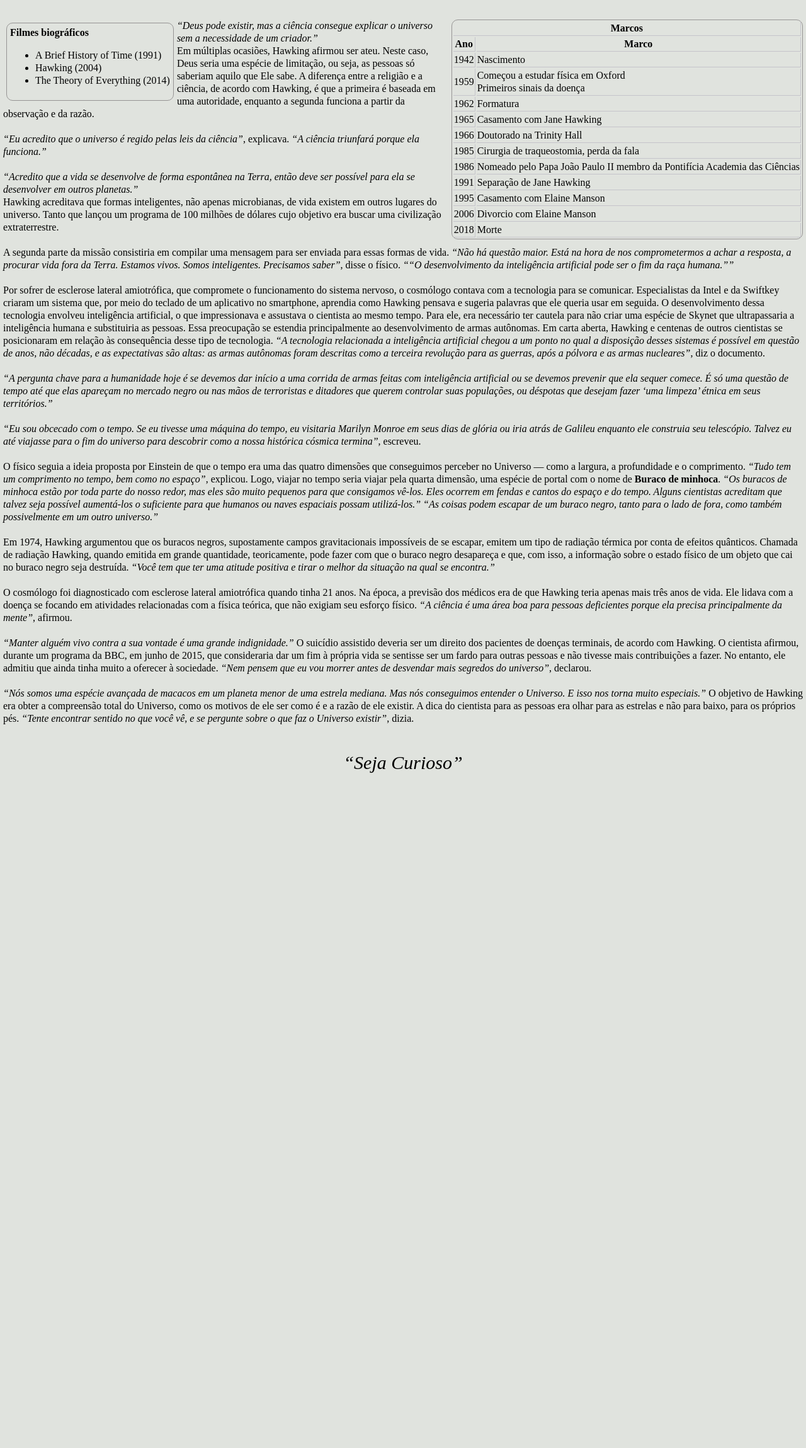
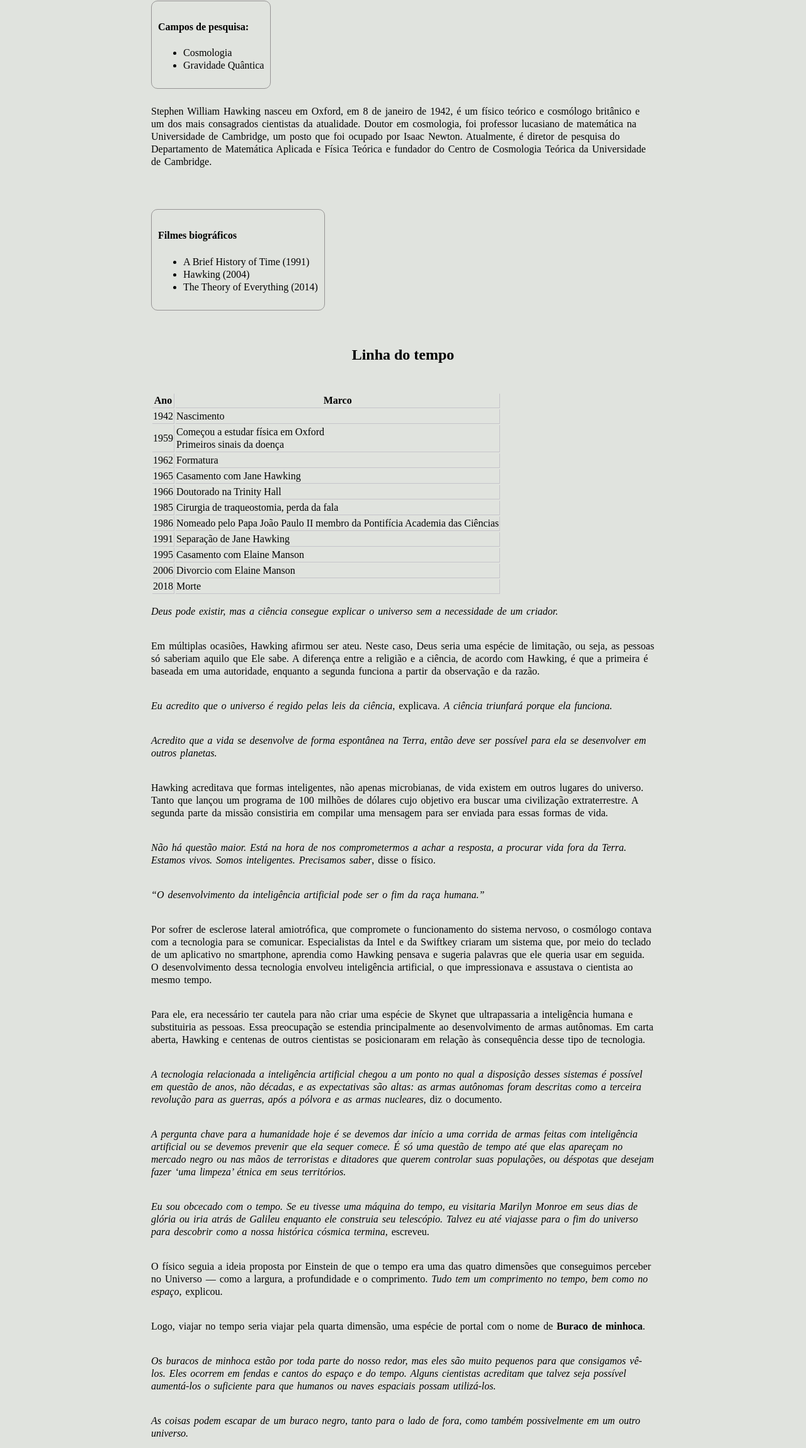
Before and after one commit to rodolforios/TTTecnology.github.io, a plain HTML site: page index.html in a window 1280 px wide. Shown: the part 501-2800 px from the top of the page at 63% size. Before the commit the page ends 1777 px from the top, so only its background shows below. Drawn offline with Linux system fonts and the light colour scheme; a web font is replaced by a local one.

Commit message:
Atualização
Posicionei melhor os elementos, e removi códigos desnecessário ou em excesso.

```diff
--- a/index.html
+++ b/index.html
@@ -1,5 +1,8 @@
 <!doctype HTML>
 <html lang="pt-BR">
+<meta http-equiv="X-UA-Compatible" content="IE=edge">
+<meta name="viewport" content="width=device-width, initial-scale=1.0">
+
 <head>
     <title>Tributo a Stephen Hawking</title>
     <meta charset="UTF-8" />
@@ -8,18 +11,23 @@
     <link rel="preconnect" href="https://fonts.gstatic.com" crossorigin>
     <link href="https://fonts.googleapis.com/css2?family=Uchen&display=swap" rel="stylesheet">
 </head>
+
 <body>
-        <header style="text-align:center" >
+    <header>
         <h1>Tributo à Stephen Hawking</h1>
-            <img src="https://pbs.twimg.com/profile_images/589926106221936640/YjN9bPrP_400x400.jpg"/>
-            <h5>Um homem que revolucionou o seu tempo</h5>
+        <img src="https://pbs.twimg.com/profile_images/589926106221936640/YjN9bPrP_400x400.jpg"
+            alt="foto de Stephen Hawking" />
+        <h2>Um homem que revolucionou o seu tempo</h2>
     </header>
-        <div id="inicio">
-            <div><h4>Campos de pesquisa:</h4>
-                <ul title="Campos de Pesquisa">
+    <main>
+        <div class="caixa">
+            <div>
+                <h4>Campos de pesquisa:</h4>
+                <ul>
                     <li>Cosmologia</li>
                     <li>Gravidade Quântica</li>
                 </ul>
+            </div>
         </div>
         <p>
             Stephen William Hawking nasceu em Oxford,
@@ -34,10 +42,10 @@
             fundador do Centro de Cosmologia Teórica da
             Universidade de Cambridge.
         </p>
-        </div>
+
         <br />
-        <div id="tabelas">
-        <div id="filmes">
+
+        <div class="caixa">
             <h4>Filmes biográficos</h4>
             <ul>
                 <li>A Brief History of Time (1991)</li>
@@ -45,8 +53,13 @@
                 <li>The Theory of Everything (2014)</li>
             </ul>
         </div>
-        <table id="marcos">
-            <tr><th colspan="2">Marcos</th></tr>
+
+        <h2 id="linhaDoTempo">Linha do tempo</h2>
+
+        <table>
+
+
+
             <tr>
                 <th>Ano</th>
                 <th>Marco</th>
@@ -96,64 +109,143 @@
                 <td>Morte</td>
             </tr>
         </table>
-        <p><cite>Deus pode existir, mas a ciência consegue explicar o universo sem a necessidade de um criador.</cite> <br />
-            Em múltiplas ocasiões, Hawking afirmou ser ateu. Neste caso, Deus seria uma espécie de limitação, ou seja, as pessoas só saberiam
-            aquilo que Ele sabe. A diferença entre a religião e a ciência, de acordo com Hawking, é que a primeira é baseada em uma autoridade,
-            enquanto a segunda funciona a partir da observação e da razão.
-            <br /><br /><cite>Eu acredito que o universo é regido pelas leis da ciência</cite>, explicava. <cite>A ciência triunfará porque
-            ela funciona.</cite>
-            <br /><br /><cite>Acredito que a vida se desenvolve de forma espontânea na Terra, então deve ser possível para ela se desenvolver
-            em outros planetas.</cite><br />
-            Hawking acreditava que formas inteligentes, não apenas microbianas, de vida existem em outros lugares do universo. Tanto que lançou
-            um programa de 100 milhões de dólares cujo objetivo era buscar uma civilização extraterrestre.
-            <br /><br />A segunda parte da missão consistiria em compilar uma mensagem para ser enviada para essas formas de vida.
-            <cite>Não há questão maior. Está na hora de nos comprometermos a achar a resposta, a procurar vida fora da Terra. Estamos vivos. Somos
-            inteligentes. Precisamos saber</cite>, disse o físico.
-            <cite>“O desenvolvimento da inteligência artificial pode ser o fim da raça humana.”</cite><br /><br />
-            Por sofrer de esclerose lateral amiotrófica, que compromete o funcionamento do sistema nervoso, o cosmólogo contava com a tecnologia
-            para se comunicar. Especialistas da Intel e da Swiftkey criaram um sistema que, por meio do teclado de um aplicativo no smartphone,
-            aprendia como Hawking pensava e sugeria palavras que ele queria usar em seguida. O desenvolvimento dessa tecnologia envolveu
-            inteligência artificial, o que impressionava e assustava o cientista ao mesmo tempo.
+        <p>
+            <cite>Deus pode existir, mas a ciência consegue explicar o universo sem a necessidade de um
+                criador.</cite>
+        </p>
+        <p>
+            Em múltiplas ocasiões, Hawking afirmou ser ateu. Neste caso, Deus seria uma espécie de limitação, ou
+            seja, as pessoas só saberiam aquilo que Ele sabe. A diferença entre a religião e a ciência, de acordo com
+            Hawking, é que a primeira é
+            baseada em uma autoridade, enquanto a segunda funciona a partir da observação e da razão.
+        </p>
+        <p>
+            <cite>Eu acredito que o universo é regido pelas leis da ciência</cite>, explicava. <cite>A
+                ciência triunfará porque ela funciona.</cite>
+        </p>
+        <p>
+            <cite>Acredito que a vida se desenvolve de forma espontânea na Terra, então deve ser
+                possível para ela se desenvolver em outros planetas.</cite>
+        </p>
+        <p>
+            Hawking acreditava que formas inteligentes, não apenas microbianas, de vida existem em outros lugares do
+            universo. Tanto que lançou um programa de 100 milhões de dólares cujo objetivo era buscar uma civilização
+            extraterrestre.
+            A segunda parte da missão consistiria em compilar uma mensagem para ser enviada para essas
+            formas de vida.
+        </p>
+        <p>
+            <cite>Não há questão maior. Está na hora de nos comprometermos a achar a resposta, a procurar vida fora
+                da Terra. Estamos vivos. Somos inteligentes. Precisamos saber</cite>, disse o físico.
+        </p>
+        <p><cite>“O desenvolvimento da inteligência artificial pode ser o fim da raça humana.”</cite></p>
+        <p>
+            Por sofrer de esclerose lateral amiotrófica, que compromete o funcionamento do sistema nervoso, o
+            cosmólogo contava com a tecnologia para se comunicar. Especialistas da Intel e da Swiftkey criaram um
+            sistema que, por meio do teclado de
+            um aplicativo no smartphone, aprendia como Hawking pensava e sugeria palavras que ele queria usar em
+            seguida. O desenvolvimento dessa
+            tecnologia envolveu inteligência artificial, o que impressionava e assustava o cientista ao mesmo tempo.
+        </p>
 
-            Para ele, era necessário ter cautela para não criar uma espécie de Skynet que ultrapassaria a inteligência humana e substituiria as
-            pessoas. Essa preocupação se estendia principalmente ao desenvolvimento de armas autônomas. Em carta aberta, Hawking e centenas de
-            outros cientistas se posicionaram em relação às consequência desse tipo de tecnologia.
-            <cite>A tecnologia relacionada a inteligência artificial chegou a um ponto no qual a disposição desses sistemas é possível em questão
-            de anos, não décadas, e as expectativas são altas: as armas autônomas foram descritas como a terceira revolução para as guerras, após a
-            pólvora e as armas nucleares</cite>, diz o documento.<br /><br />
-            <cite>A pergunta chave para a humanidade hoje é se devemos dar início a uma corrida de armas feitas com inteligência artificial ou se
-            devemos prevenir que ela sequer comece. É só uma questão de tempo até que elas apareçam no mercado negro ou nas mãos de terroristas e
-            ditadores que querem controlar suas populações, ou déspotas que desejam fazer ‘uma limpeza’ étnica em seus territórios.</cite>
+        <p>
+            Para ele, era necessário ter cautela para não criar uma espécie de Skynet que ultrapassaria a
+            inteligência humana e substituiria as pessoas. Essa preocupação se estendia principalmente ao
+            desenvolvimento de armas autônomas. Em carta aberta, Hawking e centenas de outros cientistas se posicionaram
+            em relação às consequência desse tipo de
+            tecnologia.
+        </p>
+        <p>
+            <cite>A tecnologia relacionada a inteligência artificial chegou a um ponto no qual a disposição desses
+                sistemas é possível em questão de anos, não décadas, e as expectativas são altas: as armas autônomas
+                foram descritas como a
+                terceira revolução para as guerras, após a pólvora e as armas nucleares</cite>, diz o documento.
+        </p>
+        <p>
+            <cite>A pergunta chave para a humanidade hoje é se devemos dar início a uma corrida de armas feitas com
+                inteligência artificial ou se
+                devemos prevenir que ela sequer comece. É só uma questão de tempo até que elas apareçam no mercado
+                negro ou nas mãos de terroristas e
+                ditadores que querem controlar suas populações, ou déspotas que desejam fazer ‘uma limpeza’ étnica
+                em seus territórios.</cite>
+        </p>
 
-            <br /><br /><cite>Eu sou obcecado com o tempo. Se eu tivesse uma máquina do tempo, eu visitaria Marilyn Monroe em seus dias de
-            glória ou iria atrás de Galileu enquanto ele construia seu telescópio. Talvez eu até viajasse para o fim do universo para descobrir
-            como a nossa histórica cósmica termina</cite>, escreveu.
-            <br /><br />O físico seguia a ideia proposta por Einstein de que o tempo era uma das quatro dimensões que conseguimos perceber no
-            Universo — como a largura, a profundidade e o comprimento. <cite>Tudo tem um comprimento no tempo, bem como no espaço</cite>, explicou.
-            Logo, viajar no tempo seria viajar pela quarta dimensão, uma espécie de portal com o nome de <strong>Buraco de minhoca</strong>.
-            <cite>Os buracos de minhoca estão por toda parte do nosso redor, mas eles são muito pequenos para que consigamos vê-los. Eles ocorrem em
-            fendas e cantos do espaço e do tempo. Alguns cientistas acreditam que talvez seja possível aumentá-los o suficiente para que humanos ou
+        <p>
+            <cite>Eu sou obcecado com o tempo. Se eu tivesse uma máquina do tempo, eu visitaria Marilyn
+                Monroe em seus dias de glória ou iria atrás de Galileu enquanto ele construia seu telescópio. Talvez eu
+                até viajasse para o
+                fim do universo para descobrir como a nossa histórica cósmica termina</cite>, escreveu.
+        </p>
+        <p>
+            O físico seguia a ideia proposta por Einstein de que o tempo era uma das quatro dimensões
+            que conseguimos perceber no
+            Universo — como a largura, a profundidade e o comprimento. <cite>Tudo tem um comprimento no tempo, bem
+                como no espaço</cite>, explicou.
+        </p>
+        <p>
+            Logo, viajar no tempo seria viajar pela quarta dimensão, uma espécie de portal com o nome de
+            <strong>Buraco de minhoca</strong>.
+        </p>
+        <p>
+            <cite>Os buracos de minhoca estão por toda parte do nosso redor, mas eles são muito pequenos para que
+                consigamos vê-los. Eles ocorrem em
+                fendas e cantos do espaço e do tempo. Alguns cientistas acreditam que talvez seja possível
+                aumentá-los o suficiente para que humanos ou
                 naves espaciais possam utilizá-los.</cite>
-            <cite>As coisas podem escapar de um buraco negro, tanto para o lado de fora, como também possivelmente em um outro universo.</cite>
-            <br /><br />Em 1974, Hawking argumentou que os buracos negros, supostamente campos gravitacionais impossíveis de se escapar, emitem um tipo de radiação térmica por conta de efeitos quânticos. Chamada de radiação Hawking, quando emitida em grande quantidade, teoricamente, pode fazer com que o buraco negro desapareça e que, com isso, a informação sobre o estado físico de um objeto que cai no buraco negro seja destruída.
-            <cite>Você tem que ter uma atitude positiva e tirar o melhor da situação na qual se encontra.</cite><br /><br />
-            O cosmólogo foi diagnosticado com esclerose lateral amiotrófica quando tinha 21 anos. Na época, a previsão dos médicos era de que
-            Hawking teria apenas mais três anos de vida. Ele lidava com a doença se focando em atividades relacionadas com a física teórica,
-            que não exigiam seu esforço físico. <cite>A ciência é uma área boa para pessoas deficientes porque ela precisa principalmente da
-            mente</cite>, afirmou.<br /><br />
-            <cite>Manter alguém vivo contra a sua vontade é uma grande indignidade.</cite>
-            O suicídio assistido deveria ser um direito dos pacientes de doenças terminais, de acordo com Hawking. O cientista afirmou, durante
-            um programa da BBC, em junho de 2015, que consideraria dar um fim à própria vida se sentisse ser um fardo para outras pessoas e não
-            tivesse mais contribuições a fazer. No entanto, ele admitiu que ainda tinha muito a oferecer à sociedade. <cite>Nem pensem que eu vou
-            morrer antes de desvendar mais segredos do universo</cite>, declarou.<br /><br />
-            <cite>Nós somos uma espécie avançada de macacos em um planeta menor de uma estrela mediana. Mas nós conseguimos entender o
+        </p>
+        <p>
+            <cite>As coisas podem escapar de um buraco negro, tanto para o lado de fora, como também possivelmente
+                em um outro universo.</cite>
+        </p>
+        <p>
+            Em 1974, Hawking argumentou que os buracos negros, supostamente campos gravitacionais
+            impossíveis de se escapar, emitem um tipo de radiação térmica por conta de efeitos quânticos. Chamada de
+            radiação Hawking, quando emitida em grande quantidade, teoricamente, pode fazer com que o buraco negro
+            desapareça e que, com isso, a informação sobre o estado físico de um objeto que cai no buraco negro seja
+            destruída.
+        </p>
+        <p>
+            <cite>Você tem que ter uma atitude positiva e tirar o melhor da situação na qual se
+                encontra.</cite>
+        </p>
+        <p>
+            O cosmólogo foi diagnosticado com esclerose lateral amiotrófica quando tinha 21 anos. Na época, a
+            previsão dos médicos era de que
+            Hawking teria apenas mais três anos de vida. Ele lidava com a doença se focando em atividades
+            relacionadas com a física teórica,
+            que não exigiam seu esforço físico. <cite>A ciência é uma área boa para pessoas deficientes porque ela
+                precisa principalmente da
+                mente</cite>, afirmou.
+        </p>
+
+        <p><cite>Manter alguém vivo contra a sua vontade é uma grande indignidade.</cite></p>
+        <p>
+            O suicídio assistido deveria ser um direito dos pacientes de doenças terminais, de acordo com Hawking. O
+            cientista afirmou, durante
+            um programa da BBC, em junho de 2015, que consideraria dar um fim à própria vida se sentisse ser um
+            fardo para outras pessoas e não
+            tivesse mais contribuições a fazer. No entanto, ele admitiu que ainda tinha muito a oferecer à
+            sociedade. <cite>Nem pensem que eu vou
+                morrer antes de desvendar mais segredos do universo</cite>, declarou.
+        </p>
+        <p>
+            <cite>Nós somos uma espécie avançada de macacos em um planeta menor de uma estrela mediana. Mas nós
+                conseguimos entender o
                 Universo. E isso nos torna muito especiais.</cite>
-            O objetivo de Hawking era obter a compreensão total do Universo, como os motivos de ele ser como é e a razão de ele existir. A dica
-            do cientista para as pessoas era olhar para as estrelas e não para baixo, para os próprios pés. <cite>Tente encontrar sentido no que você vê, e se pergunte sobre o que faz o Universo existir</cite>, dizia.
         </p>
-        </div>
-    <footer style="text-align:center; margin: 50px;">
-        <cite style="font-size:30px;">Seja Curioso</cite>
+        <p>
+            O objetivo de Hawking era obter a compreensão total do Universo, como os motivos de ele ser como é e a
+            razão de ele existir. A dica
+            do cientista para as pessoas era olhar para as estrelas e não para baixo, para os próprios pés.
+            <cite>Tente encontrar sentido no que você vê, e se pergunte sobre o que faz o Universo existir</cite>,
+            dizia.
+        </p>
+
+
+    </main>
+    <footer>
+        Seja Curioso
     </footer>
 </body>
+
 </html>
--- a/styles/style.css
+++ b/styles/style.css
@@ -1,71 +1,59 @@
-html, body{
+
+
+
+body{
     background-color:rgb(224, 227, 222);
-    margin: 0px;
-    padding: 0px;
-    width: 100%;
-    color: black;
+    margin: 0px auto;
+    padding: 10px;
     font-family: 'Uchen', serif;
     line-height: 20px;
 }
 header{
     background-color: #75885b;
     color:white;
-    width:100%;
-    margin-bottom: 10px;
+    text-align: center;
+    padding: 10px 0;
 }
-h1{
-    line-height: 40px;
+main{
+    width: 800px;
+    margin: 30px auto;
 }
-h1, h5, h4{
-    margin:0px;
-    padding:0px;
+#linhaDoTempo{
+    text-align: center;
+    margin:50px 0;
+
 }
+
+
 img{
     border-radius: 100%;
     border: 2px dotted black;
 }
-#inicio{
-    margin: 10px;
-    padding: 5px 5px 0px 5px;
-}
-#inicio > div {
+
+.caixa {
     display: inline-block;
-    float: inline-start;
+    margin:10px 0;
     padding: 10px;
     margin-right: 10px;
     border: 1px solid #969494;
     border-radius:10px;
 }
-#filmes{
-    border: 1px solid #969494;
-    border-radius:10px;
-    float: inline-start;
-    display: inline;
-    margin: 5px;
-    padding: 5px;
-}
-#marcos{
-    display: inline;
-    float:inline-end;
-    border: 1px solid #969494;
-    border-radius:10px;
-    vertical-align: top;
-    margin-left:7px;
-}
+
+
 td,th{
     border-bottom:1px solid #c5c4ca;
     border-right:1px solid #c5c4ca;
 }
-#tabelas{
-    padding: 0px 5px;
-    margin:0;
+
+p,cite{
+    word-spacing: 2px;
+    margin-bottom: 35px;
+
+
 }
-#tabelas > div{
-    display: inline;
+
+footer{
+    margin:50px auto;
+    font-size:30px;
+    text-align: center;
 }
-cite::before{
-    content:open-quote;
-}
-cite:after{
-    content:close-quote;
-}
```
Also changed, not shown: p2t.html (deleted, +0 -19 lines). Lines whose indentation alone changed are shown as unchanged.
